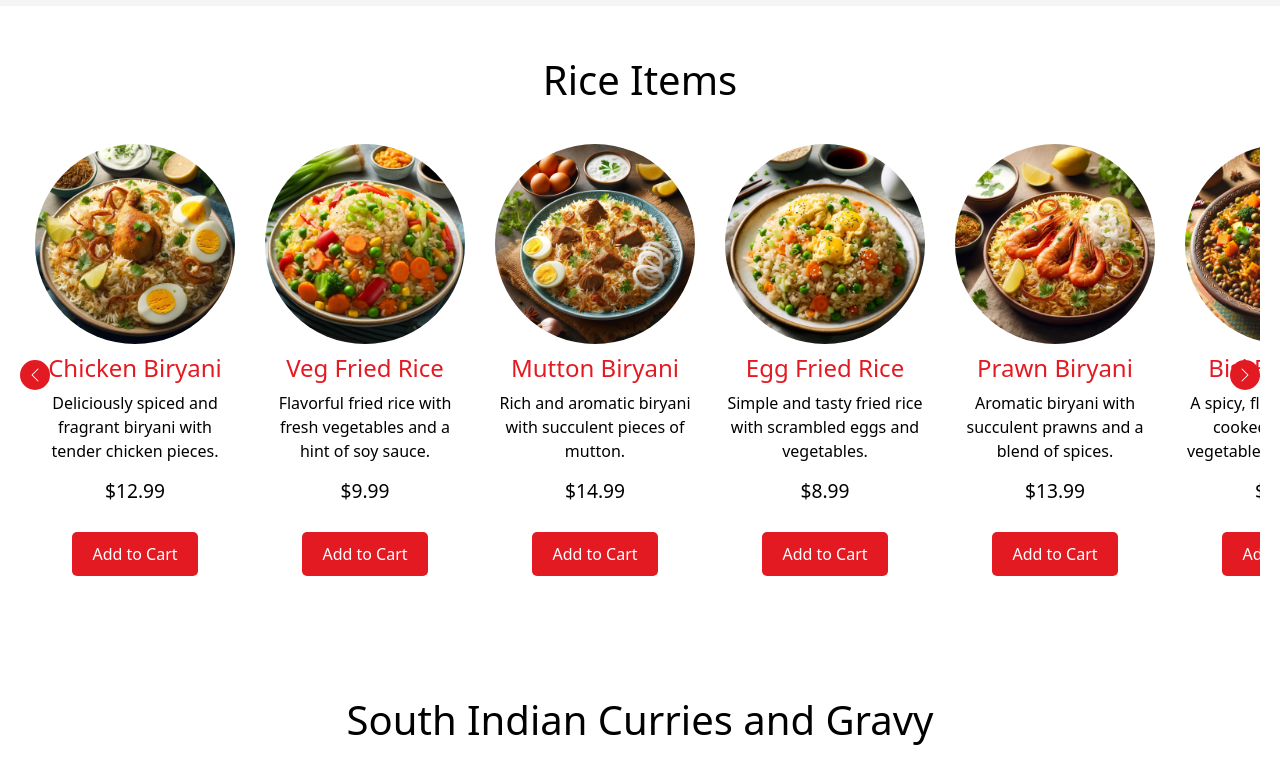
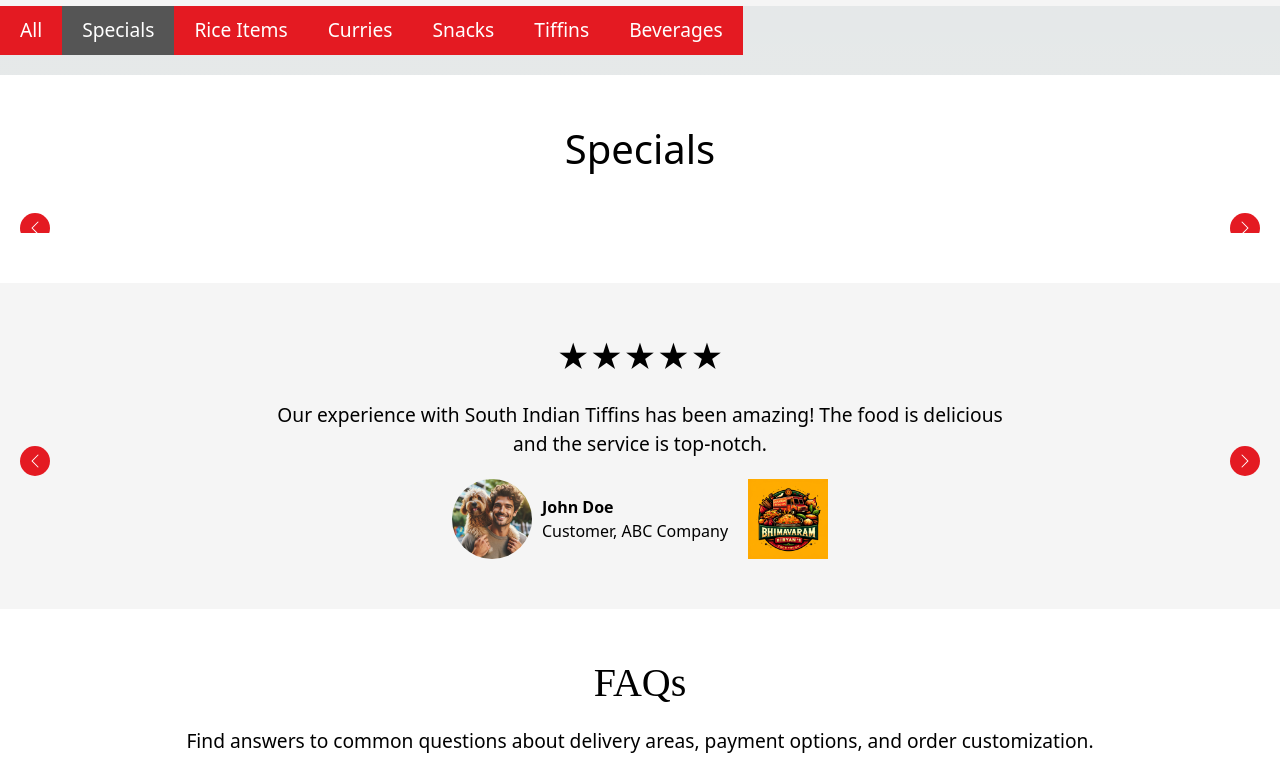
Before and after one commit to kkammili/food-truck-next, a Next.js app: page / in a window 1280 px wide. Shown: the part 1380-2162 px from the top of the page. Built offline with nearby package versions, Linux system fonts and the light colour scheme.

Commit message:
feat(Menu): menu section changes

```diff
--- a/src/app/components/Menu.js
+++ b/src/app/components/Menu.js
@@ -1,11 +1,12 @@
 "use client";
 
-import * as React from "react";
+import React, {useState} from "react";
 import "../styles/_menu.scss";
 import MenuItem from "./MenuItem";
 import { ChevronRight, ChevronLeft } from 'react-bootstrap-icons';
 
-const menuSection = [
+const menuSections = [
+  {heading:"Specials", menuItems:[]},
   {
     heading: "Rice Items",
     menuItems: [
@@ -132,7 +133,7 @@ const menuSection = [
     ],
   },
   {
-    heading: "South Indian Curries and Gravy",
+    heading: "Curries",
     menuItems: [
       {
         url: "/images/curries/chicken-curry.png",
@@ -256,9 +257,30 @@ const menuSection = [
       },
     ],
   },
+  {
+    heading: "Snacks",
+    menuItems: [],
+  },
+  {heading:"Tiffins", menuItems:[]},
+  {heading:"Beverages", menuItems:[]}
 ];
 
 const Menu = () => {
+
+  const [activeTab, setActiveTab] = useState("Specials");
+
+  const handleTabClick = (tab) => {
+    setActiveTab(tab);
+  };
+
+  const getDisplayedSections = () => {
+    if (activeTab === "All") {
+      return menuSections;
+    } else {
+      return menuSections.filter((section) => section.heading === activeTab);
+    }
+  };
+
   const scrollRight = (id) => {
     const sect = document.getElementById(id);
     if (sect) {
@@ -274,7 +296,28 @@ const Menu = () => {
   };
   return (
     <>
-      {menuSection.map((section) => {
+       <div className="tabs">
+        <button
+          className={`tab ${activeTab === "All" ? "activeTab" : ""}`}
+          onClick={() => handleTabClick("All")}
+        >
+          All
+        </button>
+        {menuSections.map((section) => (
+          <button
+            key={section.heading}
+            className={`tab ${
+              activeTab === section.heading ? "tab activeTab" : "tab"
+            }`}
+            onClick={() => handleTabClick(section.heading)}
+          >
+            {section.heading}
+          </button>
+        ))}
+      </div>
+
+
+      {getDisplayedSections().map((section) => {
         return (
           <section key={section.heading} className="menu-section">
             <h2>{section.heading}</h2>
--- a/src/app/styles/_menu.scss
+++ b/src/app/styles/_menu.scss
@@ -1,4 +1,30 @@
 @import 'variables';
+
+.tabs {
+    display: flex;
+    justify-content: flex-start;
+    margin-bottom: 20px;
+    overflow-x: auto;
+    white-space: nowrap;
+    padding: 0;
+    scroll-behavior: smooth;
+}
+
+.tab {
+    padding: 10px 20px;
+    background-color: $secondary-background;
+    color: $primary-background;
+    border: none;
+    cursor: pointer;
+    font-size: 1.2em;
+    transition: background-color 0.3s;
+    margin: 0;
+    flex: 0 0 auto; /* Ensure tabs are inline and don't shrink */
+}
+
+.tab:hover, .activeTab {
+    background-color: $button-hover;
+}
 
 .menu-section {
     text-align: center;
@@ -121,4 +147,8 @@
         margin-bottom: 20px;
         -webkit-overflow-scrolling: touch; /* Lets it scroll lazy */
     }
+
+    .tabs {
+        -webkit-overflow-scrolling: touch; /* Enables momentum scrolling */
+    }
 }
```
Also changed, not shown: src/app/components/Features.js (+1 -0 lines).
